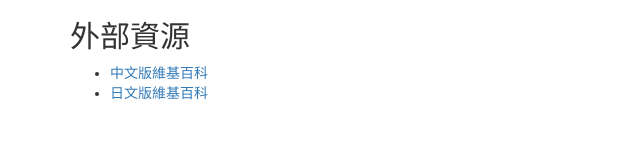
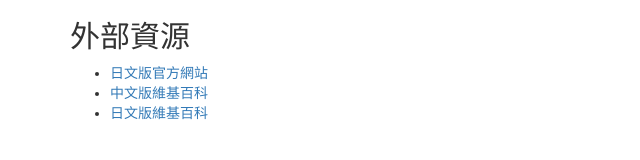
Before and after one commit to mizukinana-tw/fans.mizukinana.tw, a plain HTML site: page index.html in a window 1280 px wide. Shown: the whole page, without its empty margins (0-640 px from the left). Drawn offline with nearby package versions, Linux system fonts and the light colour scheme.

Commit message:
Add JP official site.

```diff
--- a/index.html
+++ b/index.html
@@ -15,6 +15,7 @@
 <div class="container">
     <h2>外部資源</h2>
     <ul>
+        <li><a href="http://www.mizukinana.jp/">日文版官方網站</a></li>
         <li><a href="https://zh.wikipedia.org/wiki/%E6%B0%B4%E6%A8%B9%E5%A5%88%E5%A5%88">中文版維基百科</a></li>
         <li><a href="https://ja.wikipedia.org/wiki/%E6%B0%B4%E6%A8%B9%E5%A5%88%E3%80%85">日文版維基百科</a></li>
     </ul>
```
